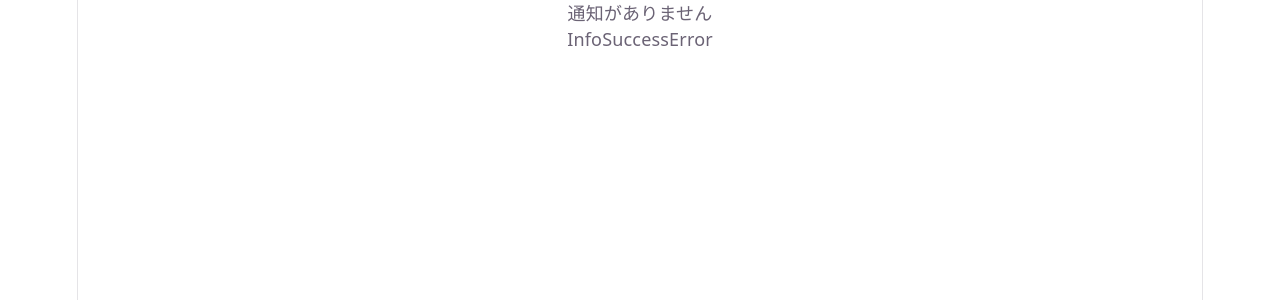
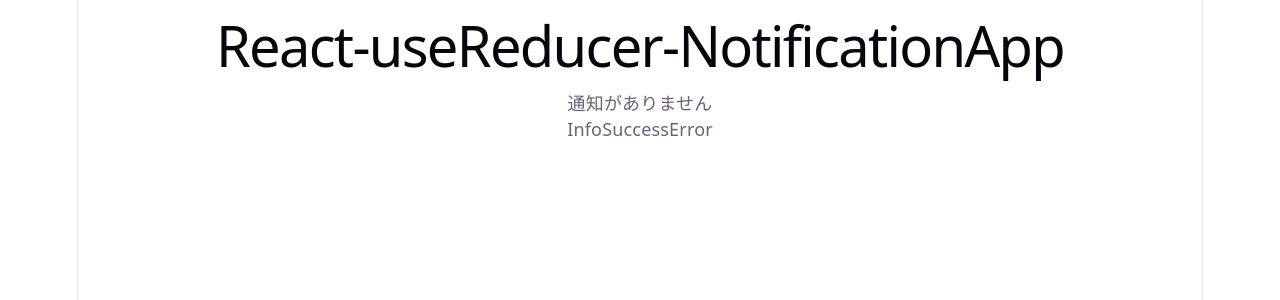
Before and after one commit to TakaDev1/React-useReducer-NotificationApp, a React (Vite) app: page / in a window 1280 px wide. Shown: the top 300 px of the page. Built offline with nearby package versions, Linux system fonts and the light colour scheme.

Commit message:
feat: integration Notification component

```diff
--- a/src/App.tsx
+++ b/src/App.tsx
@@ -6,6 +6,7 @@
 function App() {
   return (
     <div>
+      <h1>React-useReducer-NotificationApp</h1>
       <NotificationProvider>
         <div>
           <NotificationList />
```
